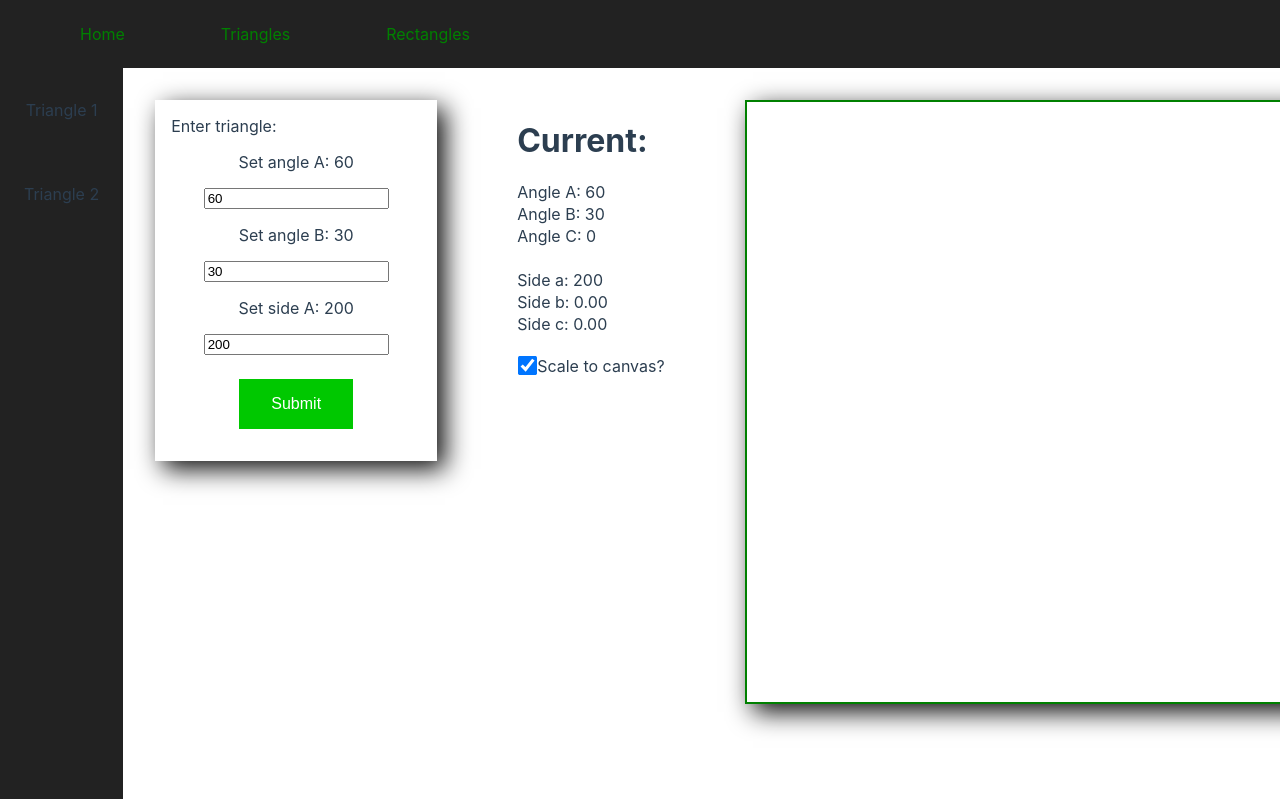
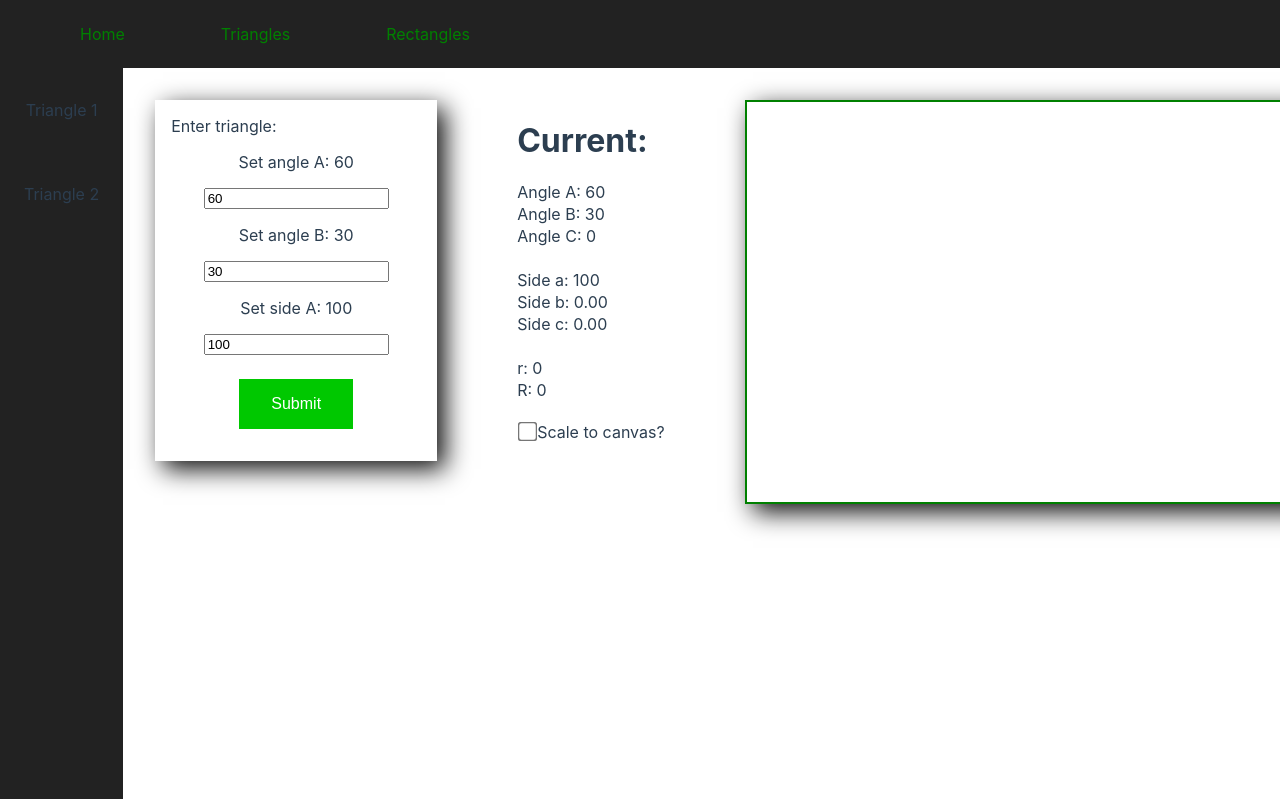
Before and after one commit to jakubgiedzicz/vue-dashboard, a Vue app: page /triangles in a window 1280 px wide. Built offline with nearby package versions, Linux system fonts and the light colour scheme.

Commit message:
centered canvas

```diff
--- a/src/assets/types/triangle.d.ts
+++ b/src/assets/types/triangle.d.ts
@@ -1,5 +1,8 @@
 import type ICanvasTriangle from "./canvas-triangle";
 
 export default interface ITriangle extends ICanvasTriangle {
-  isValid: boolean
+  isValid: boolean,
+  scale: boolean,
+  circumscribedRadius: number,
+  inscribedRadius: number
 }
--- a/src/components/CanvasElement.vue
+++ b/src/components/CanvasElement.vue
@@ -1,44 +1,56 @@
 <script setup lang="ts">
-import type ICanvasTriangle from '@/assets/types/canvas-triangle';
 import getDegrees from '@/functions/getDegrees';
 import { onMounted, onUpdated, ref, type Ref } from 'vue';
 const emit = defineEmits(['calcTriangle', 'toggleScale'])
 const props = defineProps({
-  angleA: {type: Number, required: true},
-  angleB: {type: Number, required: true},
-  angleC: {type: Number, required: true},
-  sideA: {type: Number, required: true},
-  sideB: {type: Number, required: true},
-  sideC: {type: Number, required: true},
-  scale: {type: Boolean, required: true}
+  angleA: { type: Number, required: true },
+  angleB: { type: Number, required: true },
+  angleC: { type: Number, required: true },
+  sideA: { type: Number, required: true },
+  sideB: { type: Number, required: true },
+  sideC: { type: Number, required: true },
+  scale: { type: Boolean, required: true },
+  inscribedRadius: { type: Number, required: true },
+  circumscribedRadius: { type: Number, required: true }
 })
 const canvas = ref()
-const ctx: Ref<CanvasRenderingContext2D|undefined> = ref()
+const ctx: Ref<CanvasRenderingContext2D | undefined> = ref()
 const size = ref({
   width: 600,
   height: 400
 })
 const getScaleFactor = () => {
-
+  if (size.value.height > size.value.width) {
+    return ((size.value.height / 2) - 20) / props.circumscribedRadius
+  } else return ((size.value.width / 2) - 20) / props.circumscribedRadius
 }
 const drawTriangle = () => {
-  const h = Math.sin(getDegrees(props.angleB))*props.sideC
-  const x = Math.cos(getDegrees(props.angleB))*props.sideC
-  ctx.value?.clearRect(0, 0, 600, 400)
+  const h = Math.sin(getDegrees(props.angleB)) * props.sideC
+  const x = Math.cos(getDegrees(props.angleB)) * props.sideC
+  ctx.value?.clearRect(0, 0, size.value.width, size.value.height)
   ctx.value!.strokeStyle = "#ffffff"
+  if (!props.scale) {
     ctx.value?.beginPath()
-  ctx.value?.moveTo(10, 10)
-  ctx.value?.lineTo(10+props.sideA, 10)
-  ctx.value?.lineTo(10-x+props.sideA, 10+ h)
-  ctx.value?.lineTo(10, 10)
+    ctx.value?.moveTo(size.value.width / 2, size.value.height / 2)
+    ctx.value?.lineTo(size.value.width / 2 + props.sideA, size.value.height / 2)
+    ctx.value?.lineTo(size.value.width / 2 - x + props.sideA, size.value.height / 2 + h)
+    ctx.value?.lineTo(size.value.width / 2, size.value.height / 2)
     ctx.value?.stroke()
+  } else {
+    const scaleFactor = getScaleFactor()
+    ctx.value?.beginPath()
+    ctx.value?.moveTo(size.value.width / 2, size.value.height / 2)
+    ctx.value?.lineTo(size.value.width / 2 + props.sideA, size.value.height / 2)
+  }
+
+
+
 }
 onMounted(() => {
   canvas.value = document.getElementById("canvas")
   ctx.value = canvas.value.getContext("2d")
-  drawTriangle()
 })
-onUpdated(()=> {
+onUpdated(() => {
   drawTriangle()
 })
 </script>
@@ -53,11 +65,14 @@ onUpdated(()=> {
     <p>Side b: {{ props.sideB.toFixed(2) }}</p>
     <p>Side c: {{ props.sideC.toFixed(2) }}</p>
     <br />
-<input type="checkbox" :checked="scale" name="scale" @change="$emit('toggleScale')"/>
+    <p>r: {{ props.inscribedRadius }}</p>
+    <p>R: {{ props.circumscribedRadius }}</p>
+    <br />
+    <input type="checkbox" :checked="props.scale" name="scale" @change="$emit('toggleScale')" />
     <label for="scale">Scale to canvas?</label>
   </div>
   <div class="canvas_container">
-    <canvas width="600" height="600" id="canvas"></canvas>
+    <canvas :width="size.width" :height="size.height" id="canvas"></canvas>
   </div>
 </template>
 <style scoped>
@@ -66,15 +81,18 @@ onUpdated(()=> {
   border: 2px solid green;
   box-shadow: 8px 8px 24px 0px rgb(12, 12, 12);
 }
+
 .stats {
   margin-inline: 16px;
   text-wrap: nowrap;
   height: fit-content;
 }
+
 p {
   margin: 2px 0;
 }
-input[type=checkbox]{
+
+input[type=checkbox] {
   transform: scale(1.5);
   cursor: pointer;
 }
--- a/src/views/TriangleView.vue
+++ b/src/views/TriangleView.vue
@@ -1,28 +1,32 @@
 <script setup lang="ts">
-import type ICanvasTriangle from '@/assets/types/canvas-triangle';
 import type IFormTriangle from '@/assets/types/form-triangle';
 import type ITriangle from '@/assets/types/triangle';
 import AngleForm from '@/components/AngleForm.vue';
 import CanvasElement from '@/components/CanvasElement.vue';
 import getDegrees from '@/functions/getDegrees';
 import { ref, type Ref } from 'vue';
-const scale = ref(true)
 const triangle: Ref<ITriangle> = ref({
   angleA: 60,
   angleB: 30,
   angleC: 0,
   //sideA = A<->B
-  sideA: 200,
+  sideA: 100,
   //sideB = C<->A
   sideB: 0,
   //sideC = B<->C
   sideC: 0,
-  isValid: true
+  isValid: true,
+  scale: false,
+  circumscribedRadius: 0,
+  inscribedRadius: 0
 })
 const calcTriangle = ()=> {
   triangle.value.angleC = 180 - triangle.value.angleA - triangle.value.angleB
-  triangle.value.sideB = +(Math.sin(getDegrees(triangle.value.angleB))*triangle.value.sideA/Math.sin(getDegrees(triangle.value.angleA))).toFixed(1)
-  triangle.value.sideC = +(Math.sin(getDegrees(triangle.value.angleC))*triangle.value.sideA/Math.sin(getDegrees(triangle.value.angleA))).toFixed(1)
+  triangle.value.sideB = +(Math.sin(getDegrees(triangle.value.angleB))*triangle.value.sideA/Math.sin(getDegrees(triangle.value.angleA))).toFixed(2)
+  triangle.value.sideC = +(Math.sin(getDegrees(triangle.value.angleC))*triangle.value.sideA/Math.sin(getDegrees(triangle.value.angleA))).toFixed(2)
+  const p = (triangle.value.sideA+triangle.value.sideB+triangle.value.sideC)/2
+  triangle.value.inscribedRadius = +(Math.sqrt(((p-triangle.value.sideA)*(p-triangle.value.sideB)*(p-triangle.value.sideC))/p)).toFixed(2)
+  triangle.value.circumscribedRadius = +((triangle.value.sideA*triangle.value.sideB*triangle.value.sideC)/(4*triangle.value.inscribedRadius*p)).toFixed(2)
 }
 const formTriangle = (formTriangle: IFormTriangle) => {
   if (formTriangle.formIsValid) {
@@ -34,15 +38,15 @@ const formTriangle = (formTriangle: IFormTriangle) => {
     triangle.value.isValid = false
   }
 }
-const toggle = (toScale: boolean) => {
-  scale.value = !scale.value
+const toggle = () => {
+  triangle.value.scale = !triangle.value.scale
 }
 </script>
 <template>
   <div :class="$style.content_container">
     <AngleForm :angleA="triangle.angleA" :angleB="triangle.angleB" :isValid="triangle.isValid" :sideA="triangle.sideA"
     @submitTriangle="formTriangle" />
-  <CanvasElement :scale="scale" :angleA="triangle.angleA" :angleB="triangle.angleB" :angleC="triangle.angleC" :sideA="triangle.sideA" :sideB="triangle.sideB" :sideC="triangle.sideC"
+  <CanvasElement :scale="triangle.scale" :angleA="triangle.angleA" :angleB="triangle.angleB" :angleC="triangle.angleC" :sideA="triangle.sideA" :sideB="triangle.sideB" :sideC="triangle.sideC" :inscribedRadius="triangle.inscribedRadius" :circumscribedRadius="triangle.circumscribedRadius"
   @calcTriangle="calcTriangle" @toggleScale="toggle"/>
   </div>
 </template>
```
Lines whose indentation alone changed are shown as unchanged.
